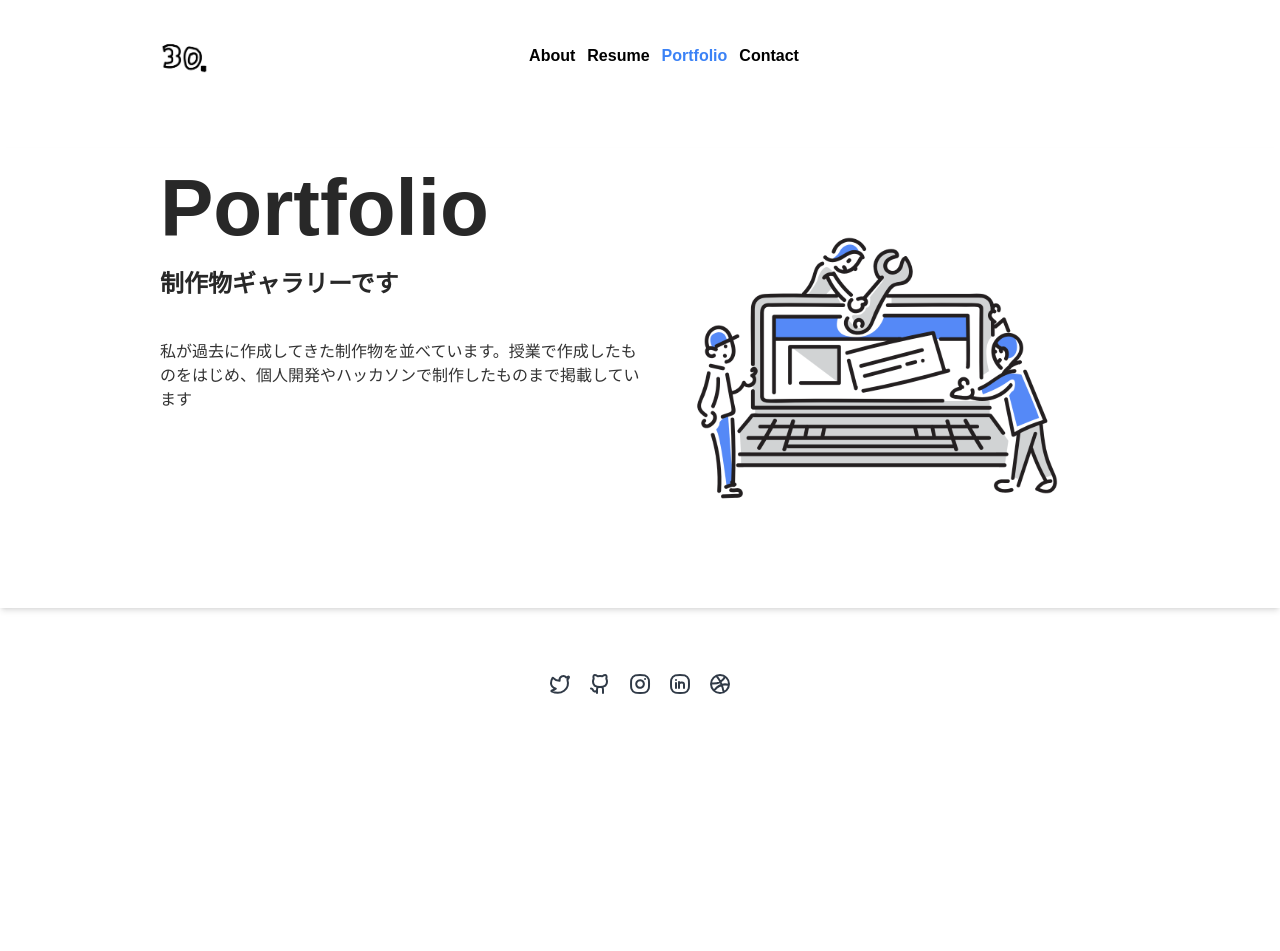
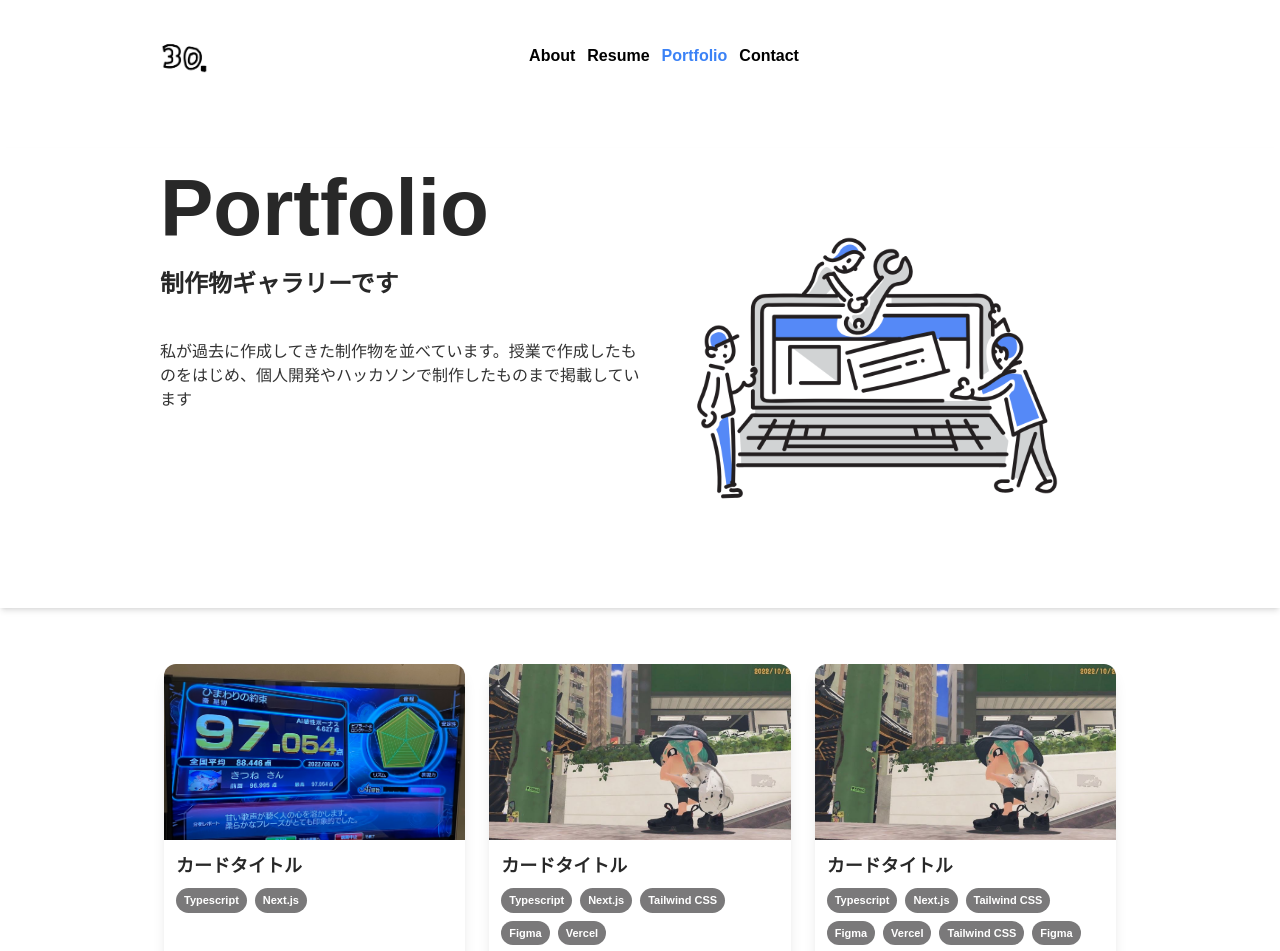
Before and after one commit to Minimalist-00/Minimalist30-portfolio, a Next.js app: page /portfolio in a window 1280 px wide. Shown: the top 951 px of the page. Before the commit the page ends 800 px from the top, so only its background shows below. Built offline with nearby package versions, Linux system fonts and the light colour scheme.

Commit message:
:art: Portfolioページ、側だけ完成

```diff
--- a/src/components/Portfolio/PortfolioList.tsx
+++ b/src/components/Portfolio/PortfolioList.tsx
@@ -1,6 +1,90 @@
 const PortfolioList = () => {
+
+  const cardsData = [
+    {
+      imageUrl: 'testImage/karaoke.jpg',
+      title: 'カードタイトル',
+      tags: ['Typescript', 'Next.js'],
+    },
+    {
+      imageUrl: 'testImage/game.jpg',
+      title: 'カードタイトル',
+      tags: ['Typescript', 'Next.js', 'Tailwind CSS', 'Figma', 'Vercel'],
+    },
+    {
+      imageUrl: 'testImage/game.jpg',
+      title: 'カードタイトル',
+      tags: ['Typescript', 'Next.js', 'Tailwind CSS', 'Figma', 'Vercel', 'Tailwind CSS', 'Figma', 'Vercel'],
+    },
+    {
+      imageUrl: 'testImage/game.jpg',
+      title: 'カードタイトル',
+      tags: ['Typescript', 'Next.js', 'Tailwind CSS', 'Figma', 'Vercel'],
+    },
+    {
+      imageUrl: 'testImage/game.jpg',
+      title: 'カードタイトル',
+      tags: ['Typescript', 'Next.js', 'Tailwind CSS', 'Figma', 'Vercel'],
+    },
+    {
+      imageUrl: 'testImage/game.jpg',
+      title: 'カードタイトル',
+      tags: ['Typescript', 'Next.js', 'Tailwind CSS', 'Figma', 'Vercel'],
+    },
+    {
+      imageUrl: 'testImage/game.jpg',
+      title: 'カードタイトル',
+      tags: ['Typescript', 'Next.js', 'Tailwind CSS', 'Figma', 'Vercel'],
+    },
+    {
+      imageUrl: 'testImage/game.jpg',
+      title: 'カードタイトル',
+      tags: ['Typescript', 'Next.js', 'Tailwind CSS', 'Figma', 'Vercel'],
+    },
+  ];
+
+  interface CardProps {
+    imageUrl: string;
+    title: string;
+    tags: string[];
+  }
+
+  const Card: React.FC<CardProps> = ({ imageUrl, title, tags }) => {
+    return (
+      <div className="max-w-sm bg-white shadow-lg rounded-xl overflow-hidden mx-1 mb-8">
+        <img src={imageUrl} alt={title} className="w-full h-44 object-cover" />
+        <div className="px-3 py-3">
+          <div className="font-bold text-lg mb-2">{title}</div>
+          <div className="flex flex-wrap gap-2">
+            {tags.map((tag, index) => (
+              <span
+                key={index}
+                className={`text-white font-semibold text-[11px] py-1 px-2 rounded-2xl bg-[#7a797a]`}
+              >{tag}</span>
+            ))}
+          </div>
+        </div>
+      </div>
+    );
+  };
+
   return (
-    <div>PortfolioList</div>
+    <div>
+      <div className="lg:max-w-main mx-auto pt-14 pb-14">
+        <section>
+          <div className="grid grid-cols-3 gap-4">
+            {cardsData.map((card, index) => (
+              <Card
+                key={index}
+                imageUrl={card.imageUrl}
+                title={card.title}
+                tags={card.tags}
+              />
+            ))}
+          </div>
+        </section>
+      </div>
+    </div>
   )
 }
 
--- a/src/pages/portfolio.tsx
+++ b/src/pages/portfolio.tsx
@@ -1,11 +1,12 @@
+import PortfolioList from "@/components/Portfolio/PortfolioList"
 import PortfolioOverview from "@/components/Portfolio/PortfolioOverview"
 
 const portfolio = () => {
   return (
-    <div>
+    <>
       <PortfolioOverview />
-
-    </div>
+      <PortfolioList />
+    </>
   )
 }
 
```
